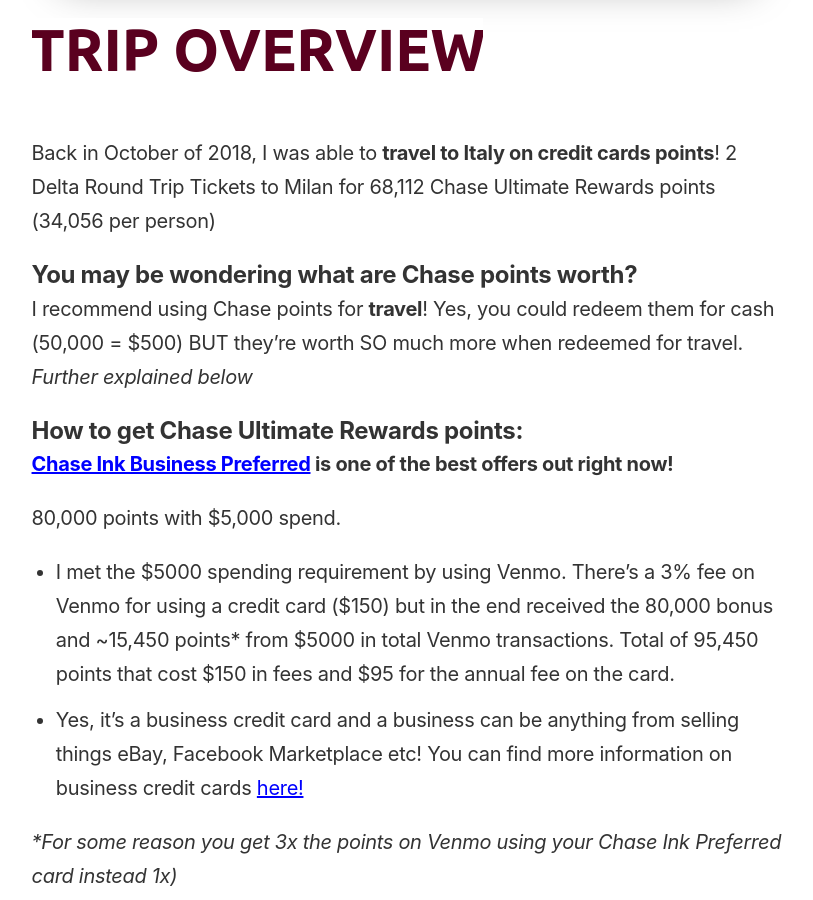
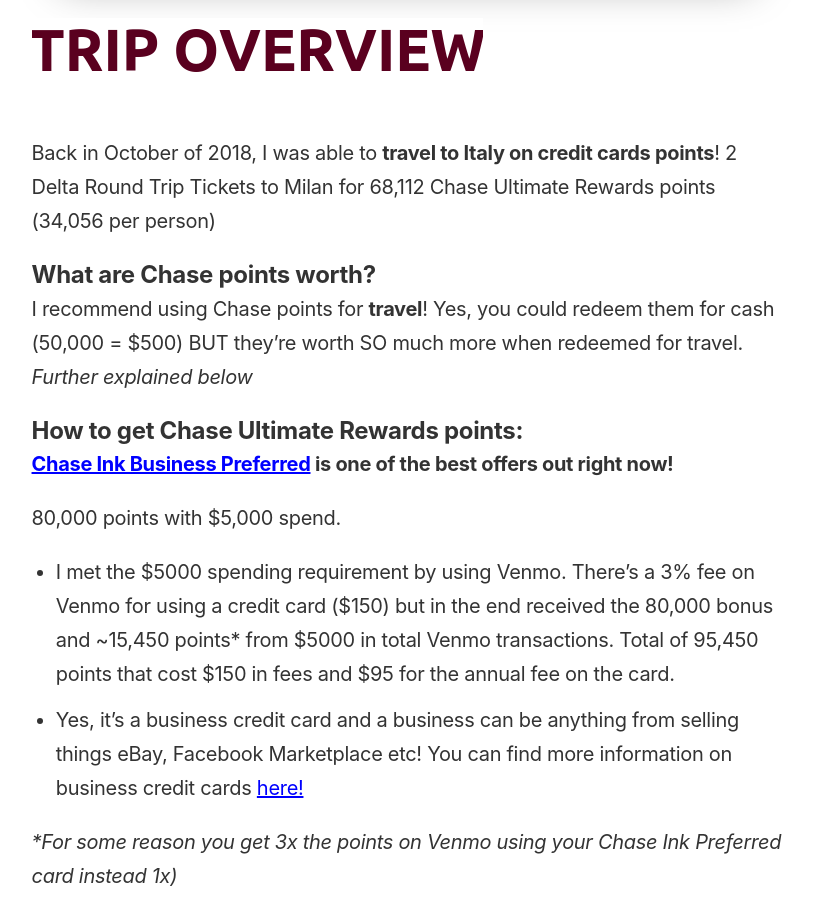
Before and after one commit to ohiosveryown/atldeals, a Jekyll site: the page built from _posts/2019-02-21-milan-slash-florence-slash-rome.markdown, in a window 1280 px wide and 900 px high, scrolled down 874 px. Shown: the whole window, without its empty margins (233-1046 px from the left). Built offline with Jekyll 4.4.1, drawn with Linux system fonts in a browser that asks for light colours.

Commit message:
Updated Milan Slash Florence Slash Rome

```diff
--- a/_posts/2019-02-21-milan-slash-florence-slash-rome.markdown
+++ b/_posts/2019-02-21-milan-slash-florence-slash-rome.markdown
@@ -13,7 +13,7 @@
 
 Back in October of 2018, I was able to **travel to Italy on credit cards points**! 2 Delta Round Trip Tickets to Milan for 68,112 Chase Ultimate Rewards points (34,056 per person)
 
-## **You may be wondering what are Chase points worth?**
+## **What are Chase points worth?**
 
 I recommend using Chase points for **travel**! Yes, you could redeem them for cash (50,000 = $500) BUT they're worth SO much more when redeemed for travel. *Further explained below*
 
```
